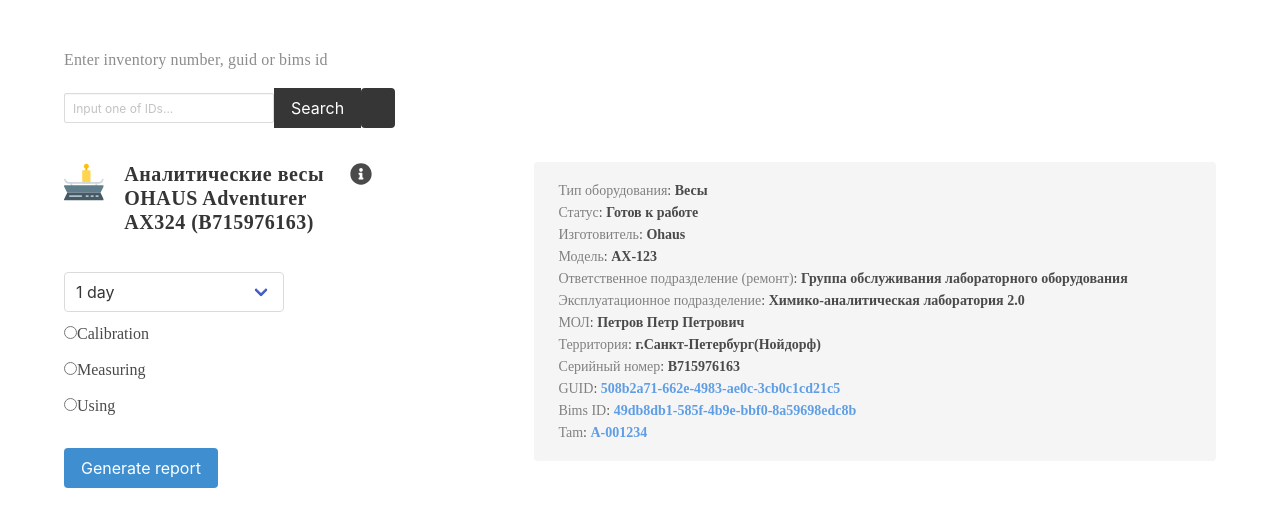
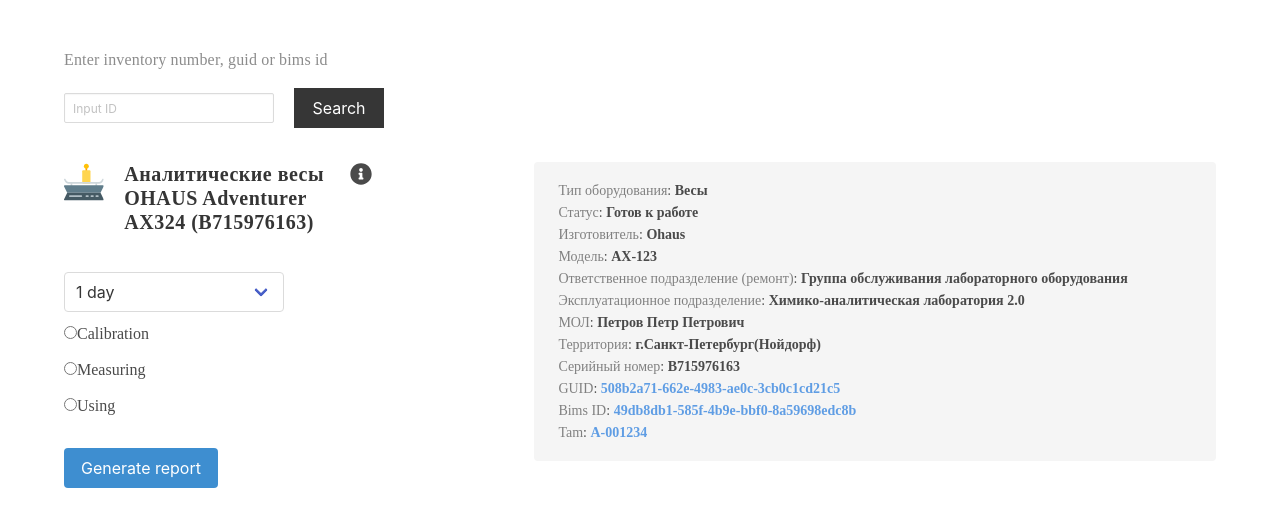
Before and after one commit to shutemov/biocad-test-task, a Vue app in the folder instrument-calibration-report-page/: page / in a window 1280 px wide. Shown: the top 526 px of the page. Built offline with nearby package versions, Linux system fonts and the light colour scheme; a web font is replaced by a local one; what bulma-checkradio, bulma-tooltip would draw is missing.

Commit message:
Update FilterDevices.vue
Rename action commit

```diff
--- a/instrument-calibration-report-page/src/components/header/FilterDevices.vue
+++ b/instrument-calibration-report-page/src/components/header/FilterDevices.vue
@@ -1,22 +1,21 @@
 <template>
-    <div id="filter-devices">
+    <div class="filter-devices">
         <div style="text-align: start;">
             <span id="filter-devices-title">Enter inventory number, guid or bims id</span>
         </div>
 
         <div class="field" id="filter-devices-input">
             <div class="control">
-                <input class="input is-small" type="text" placeholder="Input one of IDs..." v-model="deviceId">
+                <input class="input is-small" type="text" placeholder="Input ID" v-model="deviceId">
             </div>
             <button class="button is-dark" @click="search(deviceId)">Search</button>
-            <h1 class="button is-dark">{{check}}</h1>
         </div>
     </div>
 </template>
 
 <script>
     import {mapActions, mapGetters} from "vuex";
-    import {SEARCH_DEVICE_ITEM_BY_ID} from "@/store/actions";
+    import {SEARCH_DEVICE_BY_ID} from "@/store/actions";
 
     export default {
         name: "FilterDevices",
@@ -38,11 +37,11 @@
 
 
         methods: {
-            ...mapActions([SEARCH_DEVICE_ITEM_BY_ID]),
+            ...mapActions([SEARCH_DEVICE_BY_ID]),
 
             search(deviceId) {
                 console.log('[method] search', deviceId)
-                this[SEARCH_DEVICE_ITEM_BY_ID](deviceId)
+                this[SEARCH_DEVICE_BY_ID](deviceId)
             }
         }
 
@@ -50,7 +49,7 @@
 </script>
 
 <style scoped>
-    #filter-devices {
+    .filter-devices {
         /*border: 1px solid;*/
         width: 320px;
         height: 90px;
@@ -80,7 +79,7 @@
     }
 
 
-    #filter-devices button {
+    .filter-devices button {
         width: 90px;
         height: 40px;
         border-radius: 0
```
